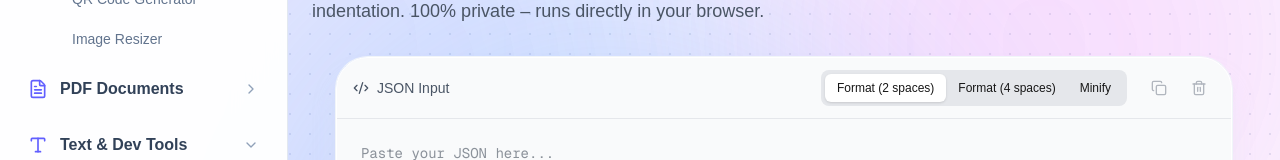
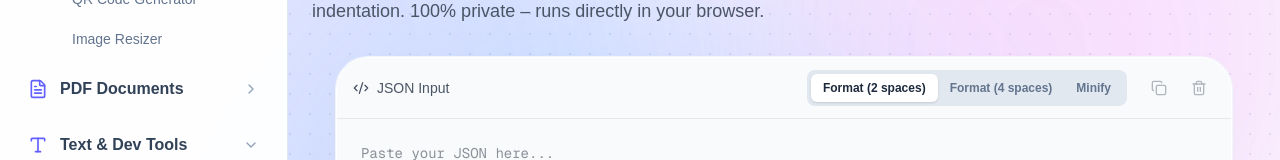
Before and after one commit to rain2002/webutilities, a Next.js app: page /tools/json-formatter in a window 1280 px wide. Shown: the part 216-376 px from the top of the page. Built offline with nearby package versions, Linux system fonts and the light colour scheme.

Commit message:
Fix JSON Formatter button text contrast

```diff
--- a/src/components/JsonFormatter.tsx
+++ b/src/components/JsonFormatter.tsx
@@ -55,22 +55,22 @@ export default function JsonFormatter() {
           </div>
 
           <div className="flex flex-wrap items-center gap-2">
-            <div className="flex items-center bg-gray-200 p-1 rounded-lg mr-2">
+            <div className="flex items-center bg-slate-200 p-1 rounded-lg mr-2">
               <button
                 onClick={() => formatJson(2)}
-                className="px-3 py-1.5 text-xs font-medium bg-white shadow-sm rounded-md hover:text-blue-600 transition-colors"
+                className="px-3 py-1.5 text-xs font-bold text-slate-800 bg-white shadow-sm rounded-md hover:text-indigo-600 transition-colors"
               >
                 Format (2 spaces)
               </button>
               <button
                 onClick={() => formatJson(4)}
-                className="px-3 py-1.5 text-xs font-medium rounded-md hover:bg-white hover:shadow-sm hover:text-blue-600 transition-all"
+                className="px-3 py-1.5 text-xs font-bold text-slate-500 rounded-md hover:bg-white hover:shadow-sm hover:text-indigo-600 transition-all"
               >
                 Format (4 spaces)
               </button>
               <button
                 onClick={minifyJson}
-                className="px-3 py-1.5 text-xs font-medium rounded-md hover:bg-white hover:shadow-sm hover:text-blue-600 transition-all"
+                className="px-3 py-1.5 text-xs font-bold text-slate-500 rounded-md hover:bg-white hover:shadow-sm hover:text-indigo-600 transition-all"
               >
                 Minify
               </button>
```
